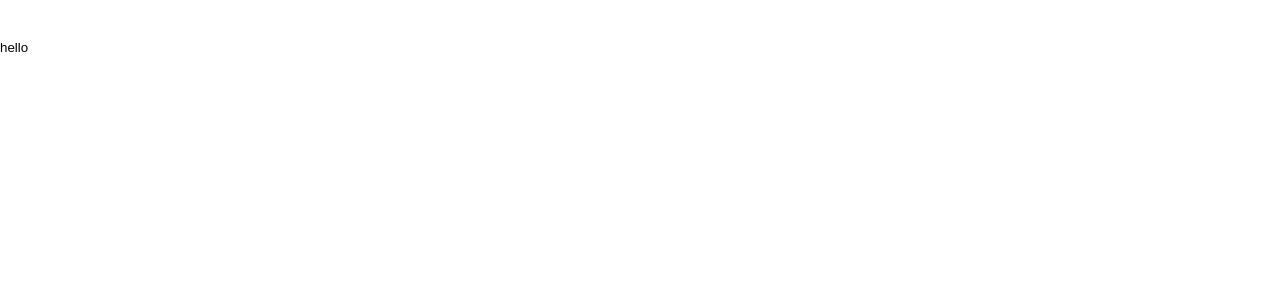
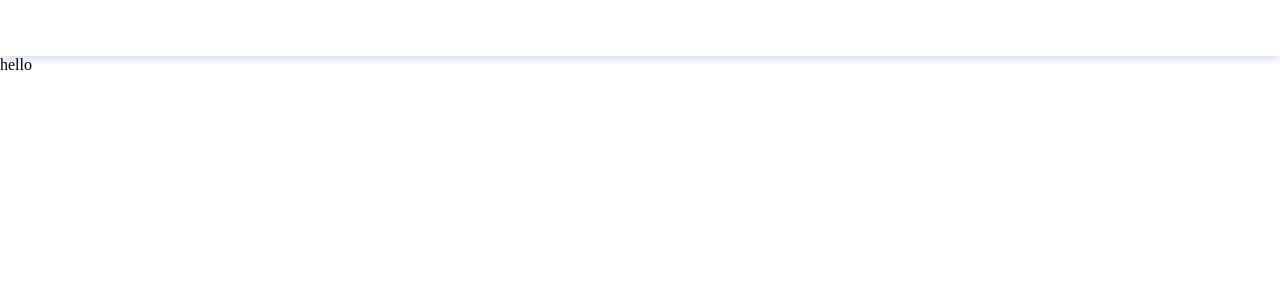
Before and after one commit to ber4bbit/treg-frontend, a Next.js app: page / in a window 1280 px wide. Shown: the top 300 px of the page. Built offline with nearby package versions, Linux system fonts and the light colour scheme.

Commit message:
add some styles and header component

```diff
--- /dev/null
+++ b/src/app/components/widgets/Header/Header.tsx
@@ -0,0 +1,17 @@
+import type { ReactElement } from 'react';
+import React from 'react';
+import styles from './styles.module.scss';
+
+const Header = (): ReactElement => {
+    return (
+        <header className={styles.header}>
+            <div className="container">
+                <div className={styles.header__inner}>
+
+                </div>
+            </div>
+        </header>
+    )
+};
+
+export default Header;
--- /dev/null
+++ b/src/app/components/widgets/Header/styles.module.scss
@@ -0,0 +1,15 @@
+.header {
+    position: fixed;
+    top: 0;
+    left: 0;
+    width: 100%;
+    padding: 28px 0;
+    z-index: 10;
+    background-color: var(--white-900);
+    box-shadow: 0 0 10px rgba(0, 45, 203, .3);
+
+    &__inner {
+        display: flex;
+        justify-content: space-between;
+    }
+}
--- a/src/app/layout.tsx
+++ b/src/app/layout.tsx
@@ -1,5 +1,6 @@
 import type { Metadata } from "next";
 import type { ReactElement } from "react";
+import Header from "./components/widgets/Header/Header";
 import "./styles/globals.scss";
 
 export const metadata: Metadata = {
@@ -13,6 +14,7 @@ const RootLayout = ({ children }: { children: React.ReactNode }): ReactElement =
     return (
         <html lang="en">
             <body>
+                <Header />
                 {children}
             </body>
         </html>
--- a/src/app/page.tsx
+++ b/src/app/page.tsx
@@ -1,12 +1,12 @@
-import { ReactElement } from "react";
+import { ReactElement } from 'react';
 
 
 const Home = (): ReactElement => {
 	return (
-		<section>
-			<button>hello</button>
-		</section>
+		<main>
+			<a>hello</a>
+		</main>
 	)
-}
+};
 
 export default Home;
--- a/src/app/styles/palette.scss
+++ b/src/app/styles/colors/palette.scss
@@ -21,6 +21,9 @@
     /** Green palette */
     --green-700: #60885c;
 
+    /** White palette */
+    --white-900: #ffffff;
+
     /** Gradients */
     --blue-pink-gradient: linear-gradient(-45deg,#002dcb,#ed8af3,#002dcb,#ed8af3);
     --red-gradient: linear-gradient(180deg,#be1622,#e94e1b);
--- a/src/app/styles/globals.scss
+++ b/src/app/styles/globals.scss
@@ -1,4 +1,5 @@
-@use './palette.scss';
+@use './colors/palette.scss';
+@use './shared.scss';
 
 * {
     box-sizing: border-box;
@@ -9,14 +10,30 @@
 a {
     text-decoration: none;
     color: black;
+
+    &:hover {
+        @media (min-width: 1230px) {
+            cursor: pointer;
+        }
+    }
 }
 
 button {
     display: flex;
     background-color: unset;
     border: unset;
+
+    &:hover {
+        @media (min-width: 1230px) {
+            cursor: pointer;
+        }
+    }
 }
 
 section {
     padding: 40px 0;
 }
+
+main {
+    padding-top: 56px;
+}
--- /dev/null
+++ b/src/app/styles/shared.scss
@@ -0,0 +1,27 @@
+/** Shared classes */
+
+.container {
+    position: relative;
+    max-width: 1230px;
+    width: 100%;
+    padding: 0 15px;
+    margin: 0 auto;
+
+    @media (max-width: 1230px) {
+        max-width: 1022px;
+    }
+
+    @media (max-width: 1022px) {
+        max-width: 798px;
+    }
+
+    @media (max-width: 798px) {
+        max-width: 606px;
+    }
+
+    @media (max-width: 606px) {
+        max-width: 405px;
+    }
+}
+
+/** Shared text classes */
```
Also changed, not shown: src/app/components/shared/ui/UIButton/UIButton.tsx (added), src/app/components/shared/ui/UIButton/styles.module.scss (added), src/app/components/shared/ui/UILink/UILink.tsx (added), src/app/components/shared/ui/UILink/styles.module.scss (added), src/app/styles/colors/theme.scss (renamed from src/app/styles/theme.scss).
